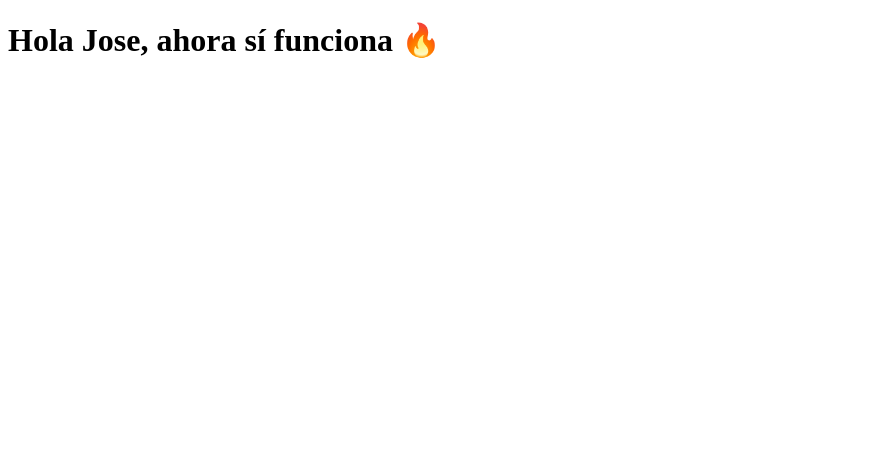
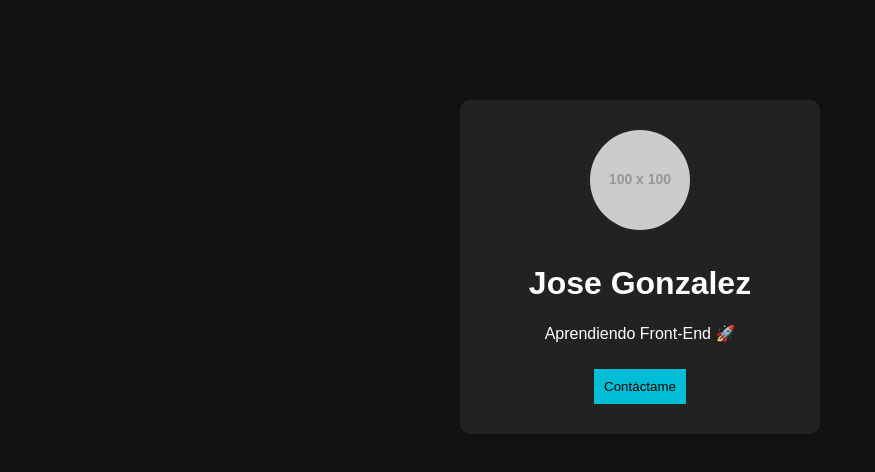
Before and after one commit to jigp059-glitch/mi-pagina, a plain HTML site: page index.html in a window 1280 px wide. Shown: the whole page, without its empty margins (0-875 px from the left). Drawn offline with Linux system fonts and the light colour scheme; placeholder pictures from the web are drawn by us.

Commit message:
Modify title and enhance page styling
Updated the title and added styling for the page layout and button.

```diff
--- a/index.html
+++ b/index.html
@@ -1,9 +1,52 @@
 <!DOCTYPE html>
 <html>
 <head>
-  <title>Mi web</title>
+  <title>Mi página</title>
+
+  <style>
+    body {
+      background-color: #111;
+      color: white;
+      font-family: Arial;
+      text-align: center;
+    }
+
+    .perfil {
+      background-color: #222;
+      padding: 30px;
+      margin: 100px auto;
+      width: 300px;
+      border-radius: 10px;
+    }
+
+    button {
+      background-color: #00bcd4;
+      color: black;
+      padding: 10px;
+      border: none;
+      margin-top: 10px;
+      cursor: pointer;
+    }
+  </style>
+
 </head>
 <body>
-  <h1>Hola Jose, ahora sí funciona 🔥</h1>
+
+  <div class="perfil">
+
+    <img src="https://via.placeholder.com/100" style="border-radius: 50%; margin-bottom: 10px;">
+
+    <h1>Jose Gonzalez</h1>
+    <p>Aprendiendo Front-End 🚀</p>
+    <button onclick="saludar()">Contáctame</button>
+
+  </div>
+
+  <script>
+    function saludar() {
+      alert("Hola! gracias por visitar mi página");
+    }
+  </script>
+
 </body>
 </html>
```
